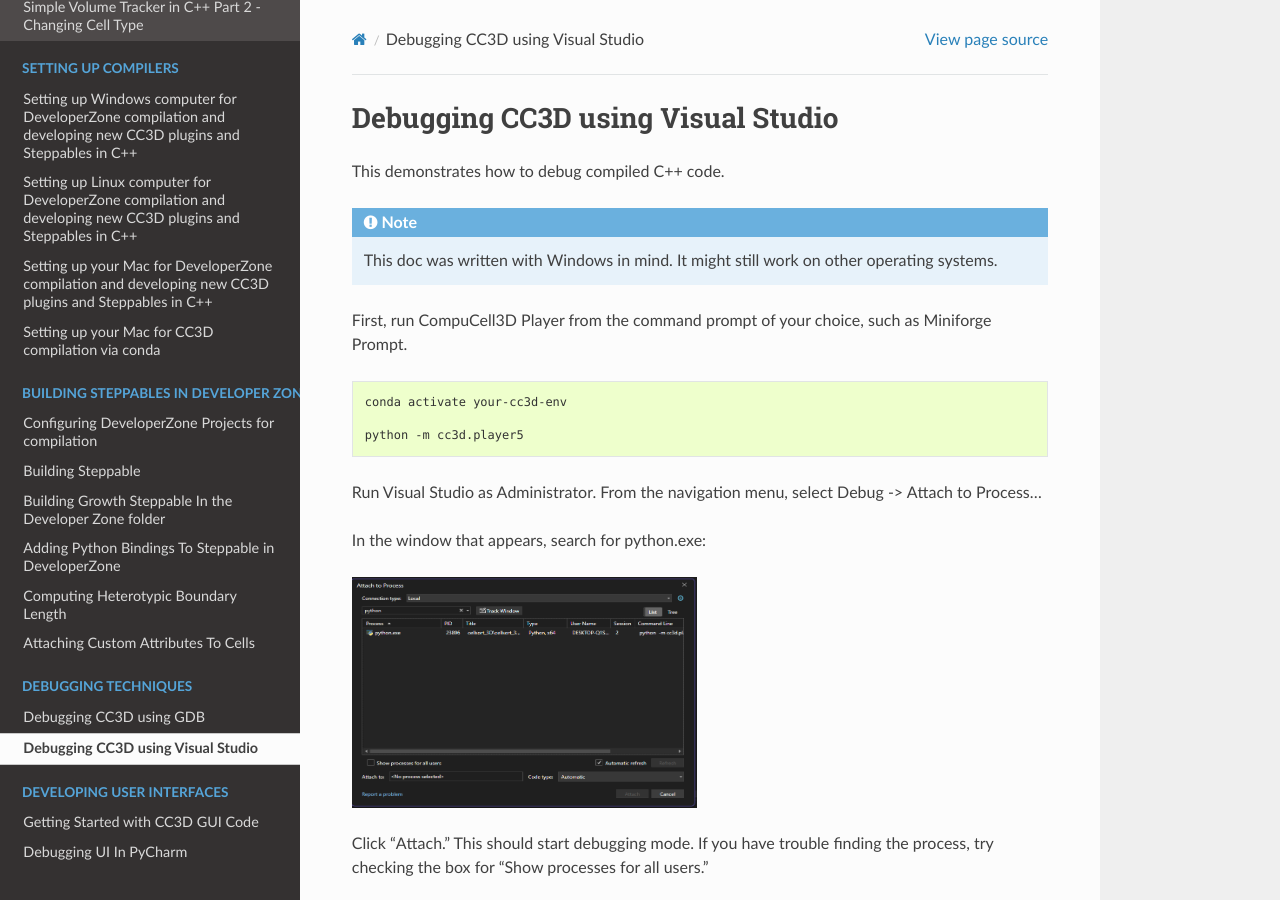
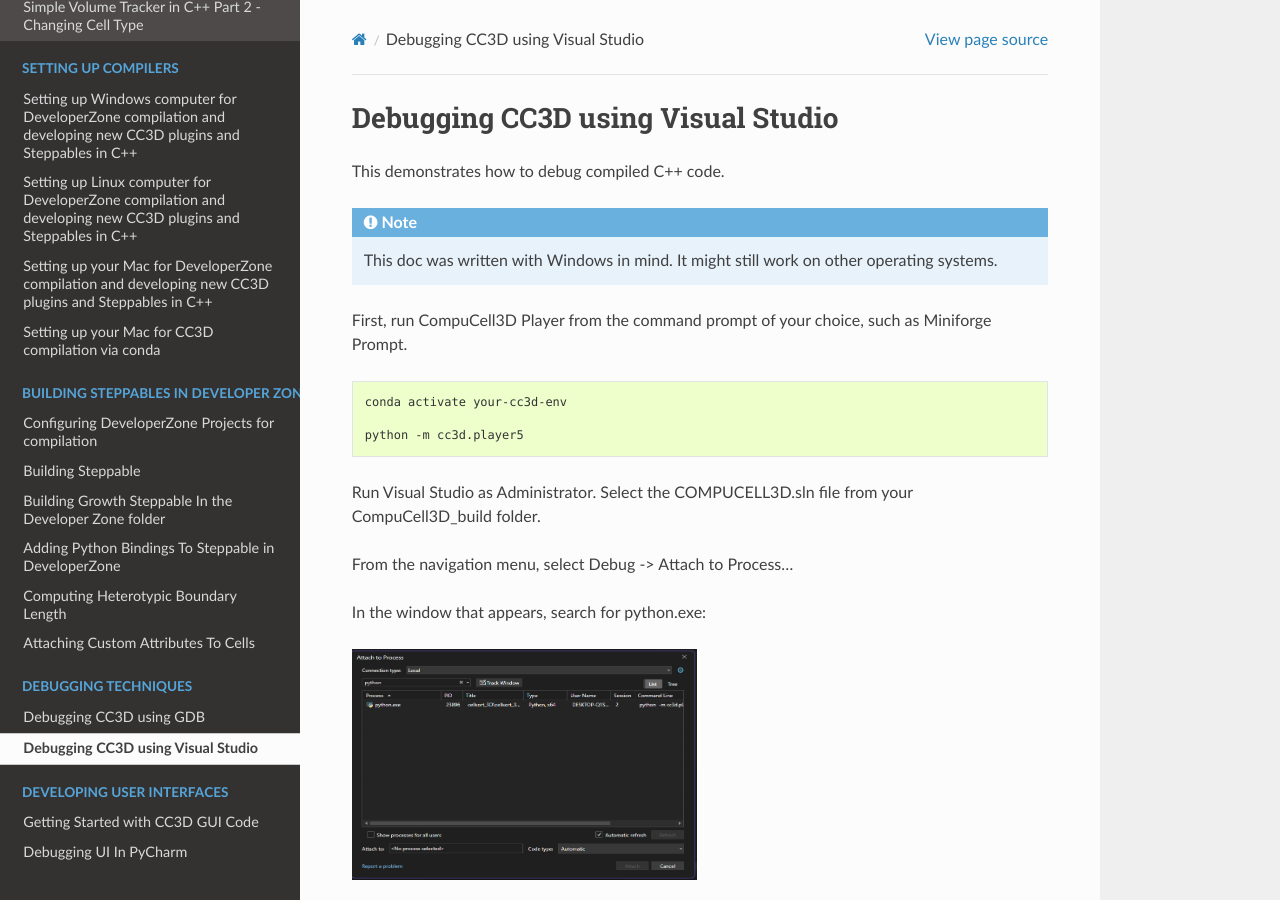
Before and after one commit to CompuCell3D/CompuCell3DDevelopersManual, a Sphinx documentation site: the page built from docs/debugging_cc3d_using_visual_studio.rst, in a window 1280 px wide and 900 px high. Built offline with Sphinx 7.4.7 and the Read the Docs theme 3.1.0, drawn with Linux system fonts in a browser that asks for light colours.

Commit message:
Specify solution

```diff
--- a/docs/debugging_cc3d_using_visual_studio.rst
+++ b/docs/debugging_cc3d_using_visual_studio.rst
@@ -15,7 +15,9 @@
 
     python -m cc3d.player5
 
-Run Visual Studio as Administrator. From the navigation menu, select Debug -> Attach to Process...
+Run Visual Studio as Administrator. Select the COMPUCELL3D.sln file from your CompuCell3D_build folder.
+
+From the navigation menu, select Debug -> Attach to Process...
 
 In the window that appears, search for python.exe:
 
```
